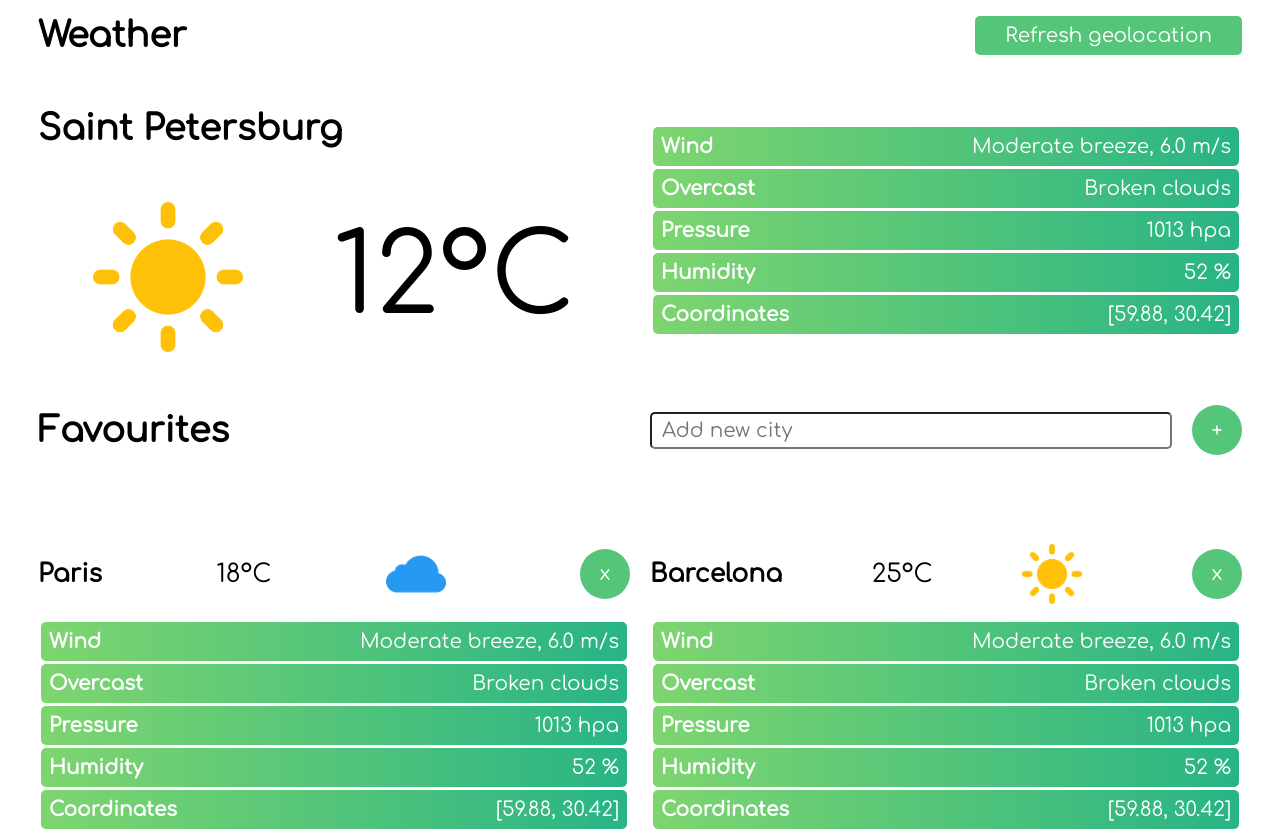
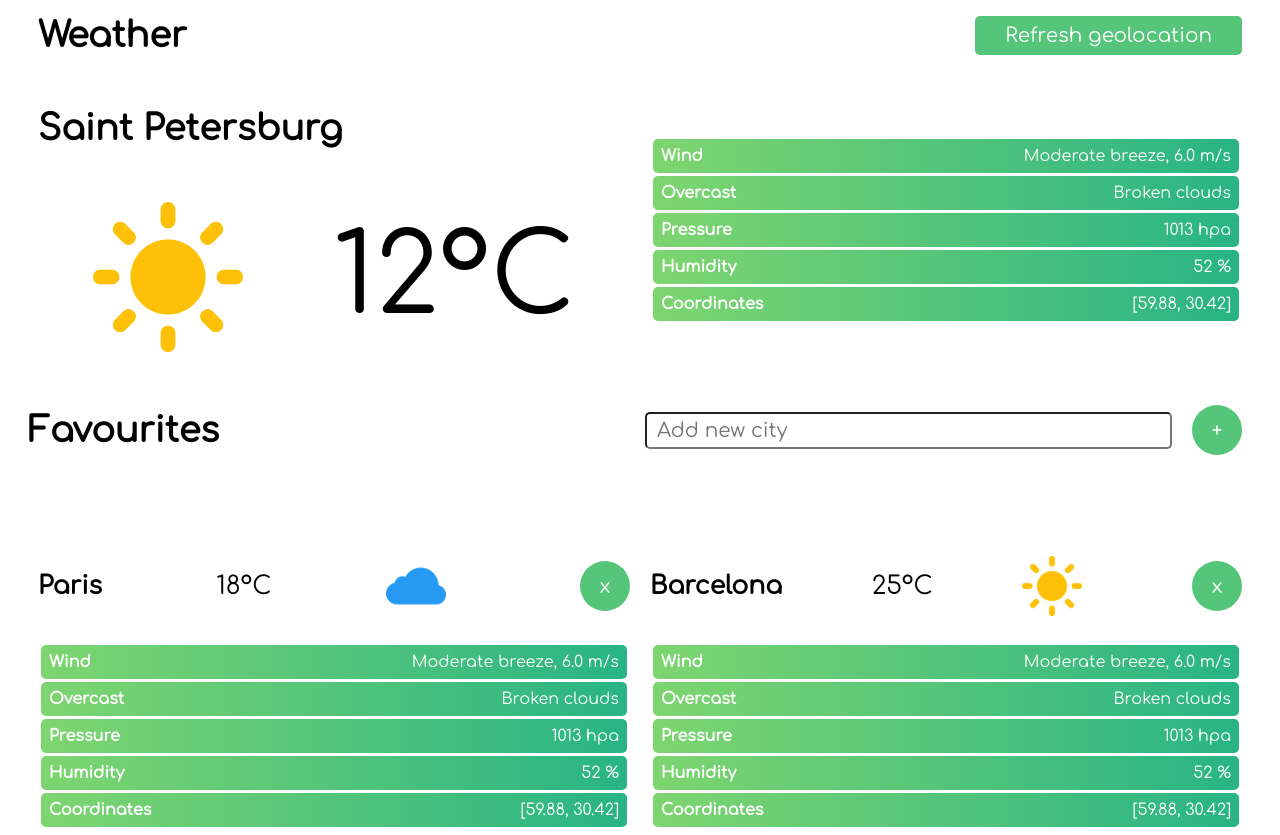
Before and after one commit to slavafive/Web-Course, a plain HTML site: page index.html in a window 1280 px wide. Shown: the top 835 px of the page. Drawn offline with Linux system fonts and the light colour scheme.

Commit message:
Final changes

```diff
--- a/styles.css
+++ b/styles.css
@@ -33,7 +33,7 @@ div, header {
 }
 
 .header-city, .header-information, .favourites, .favourites-add-city, .city, .city-list, .city-information, .city-information-list, .city-item {
-    min-width: 400px;
+    min-width: 280px;
 }
 
 .header {
@@ -78,7 +78,6 @@ div, header {
 
     background-color: #ffffff;
     height: 60px;
-    padding-left: 10px;
 }
 
 .favourites-add-city {
@@ -231,7 +230,7 @@ button {
     color: white;
     padding: 8px;
     margin: 3px;
-    font-size: 20px;
+    font-size: 16px;
     border-radius: 5px;
 
     display: flex;
```
